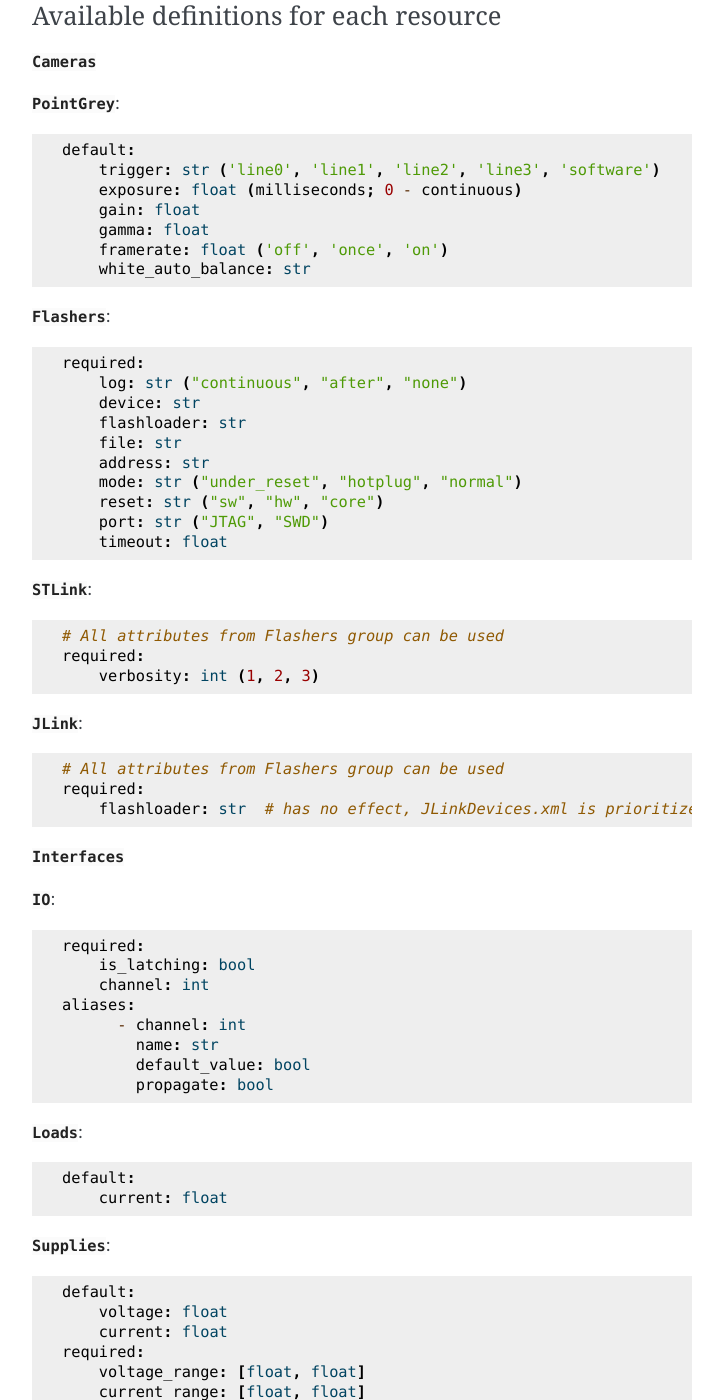
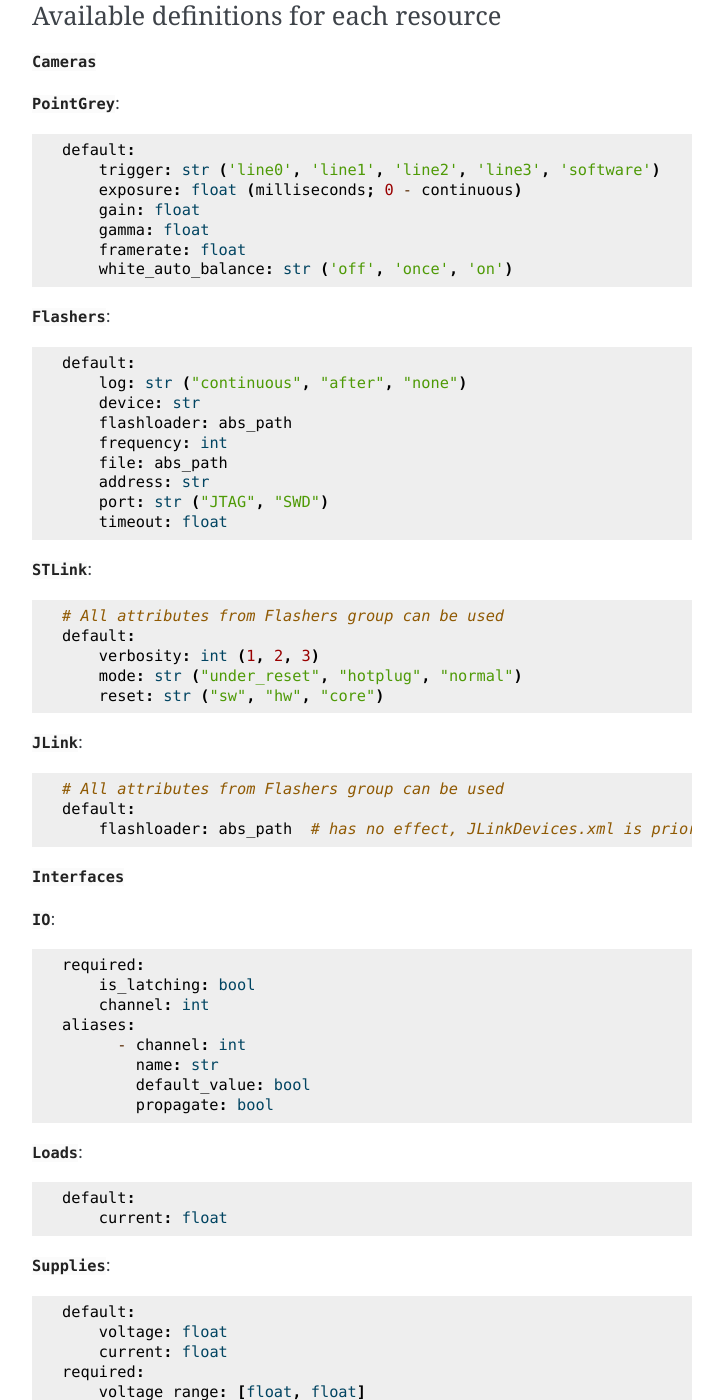
Before and after one commit to BenderRobotics/brest, a Sphinx documentation site: the page built from docs/definitions.rst, in a window 1280 px wide and 1400 px high, scrolled down 1883 px. Shown: the whole window, without its empty margins (388-1111 px from the left). Built offline with Sphinx 7.4.7, drawn with Linux system fonts in a browser that asks for light colours.

Commit message:
Flashers docs changes (refs #2599)

```diff
--- a/docs/definitions.rst
+++ b/docs/definitions.rst
@@ -103,33 +103,34 @@
         exposure: float (milliseconds; 0 - continuous)
         gain: float
         gamma: float
-        framerate: float ('off', 'once', 'on')
-        white_auto_balance: str
+        framerate: float
+        white_auto_balance: str ('off', 'once', 'on')
 
 :class:`~brest.flashers.Flashers`::
 
-    required:
+    default:
         log: str ("continuous", "after", "none")
         device: str
-        flashloader: str
-        file: str
+        flashloader: abs_path
+        frequency: int
+        file: abs_path
         address: str
-        mode: str ("under_reset", "hotplug", "normal")
-        reset: str ("sw", "hw", "core")
         port: str ("JTAG", "SWD")
         timeout: float
 
 :class:`~brest.flashers.STLink`::
 
     # All attributes from Flashers group can be used
-    required:
+    default:
         verbosity: int (1, 2, 3)
+        mode: str ("under_reset", "hotplug", "normal")
+        reset: str ("sw", "hw", "core")
 
 :class:`~brest.flashers.JLink`::
 
     # All attributes from Flashers group can be used
-    required:
-        flashloader: str  # has no effect, JLinkDevices.xml is prioritized
+    default:
+        flashloader: abs_path  # has no effect, JLinkDevices.xml is prioritized
 
 :class:`~brest.interfaces.Interfaces`
 
```
Also changed, not shown: 2 other files.
